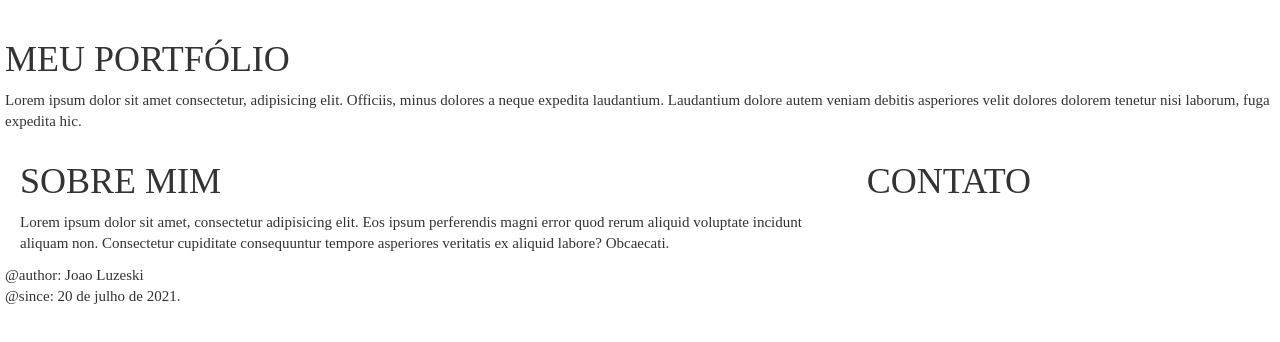
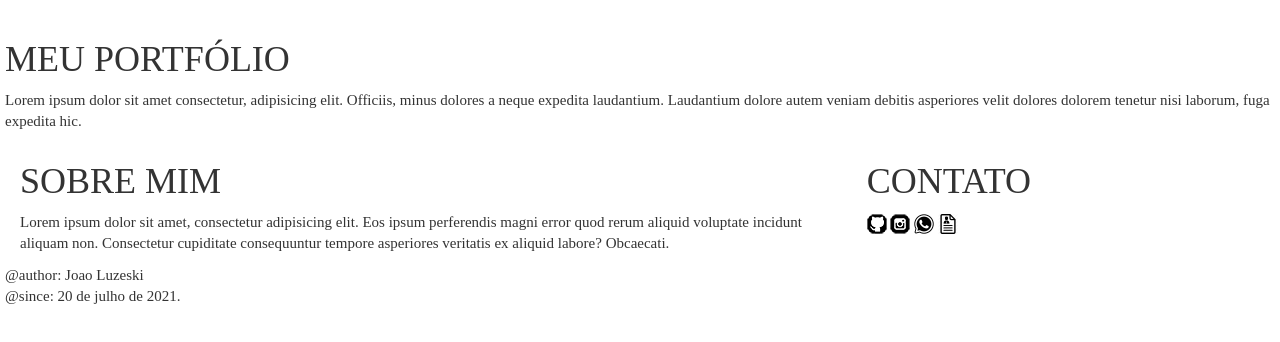
Before and after one commit to Joaoslociak/Portfolio, a plain HTML site: page site/index.html in a window 1280 px wide. Drawn offline with Linux system fonts and the light colour scheme; a web font is replaced by a local one.

Commit message:
links criados

```diff
--- a/site/index.html
+++ b/site/index.html
@@ -28,7 +28,10 @@
 
             <aside class="col-md-4 col-sm-12">
                 <h1>CONTATO</h1>
-                <img src="" alt="">
+                <a href="https://github.com/joaoslociak" target="blank"><img src="img/icone-github.png" alt="Github"></a>
+                <a href="https://www.instagram.com/joao.slociak/" target="blank"><img src="img/icone-instagram.png" alt="Intagram"></a>
+                <a href="http://api.whatsapp.com/send?1=pt_BR&phone=5541999677193" target="blank"><img src="img/icone-whatsapp.png" alt="Whatsapp"></a>
+                <a href="link/Currículo João.pdf" download><img src="img/cv-img.png" alt="Whatsapp"></a>
 
             </aside>
 
```
Also changed, not shown: site/img/cv-img.png (added), site/img/icone-whatsapp.png (added), 1 other file.
